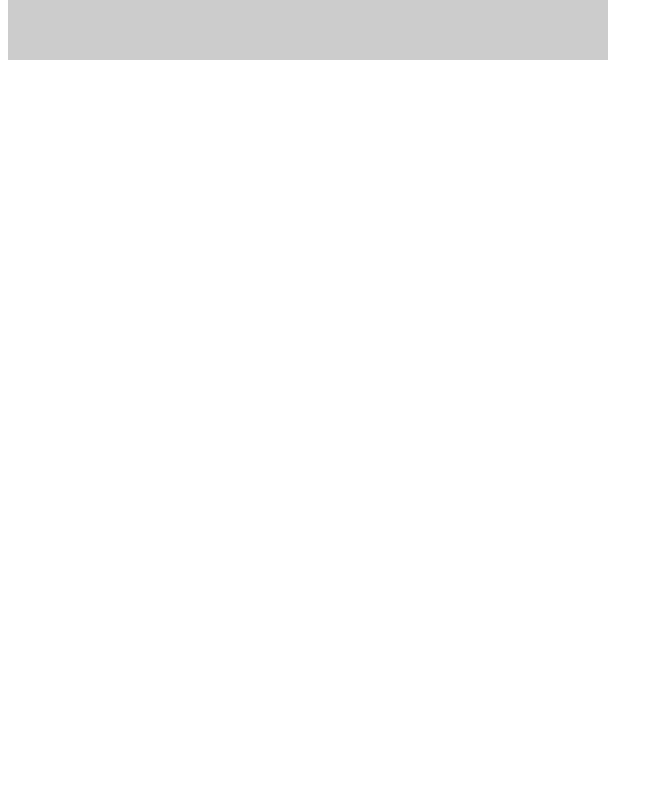
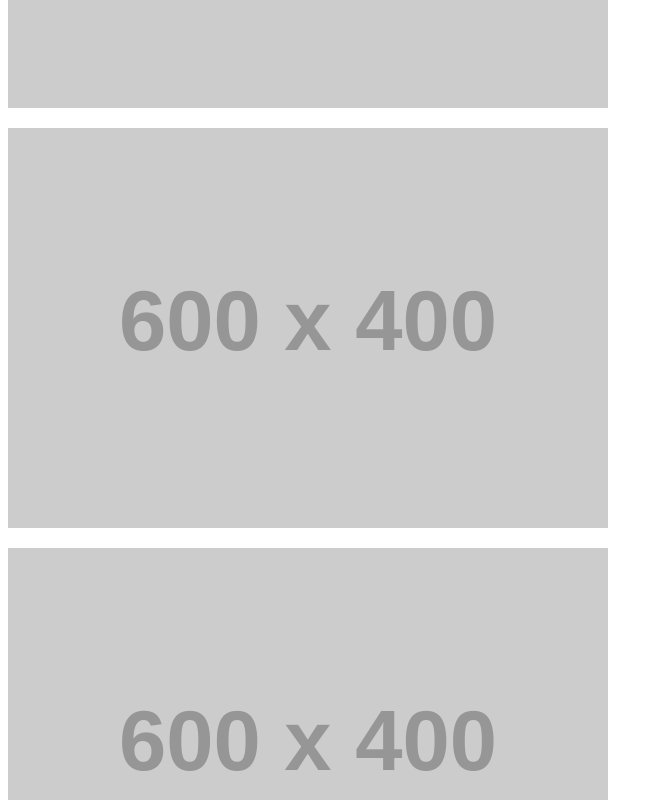
Before and after one commit to danieljoonkimm/testReactApp, a React app in the folder client/: page / in a window 1280 px wide. Shown: the part 1560-2360 px from the top of the page, without its empty margins (0-663 px from the left). Before the commit the page ends 1632 px from the top, so only its background shows below. Built offline with nearby package versions, Linux system fonts and the light colour scheme; the HTML template or start-up script is replaced by a standard one.

Commit message:
[edit] fixing images

```diff
--- a/client/package.json
+++ b/client/package.json
@@ -33,6 +33,7 @@
     "joongrids4": "^1.0.0",
     "joongrids5": "^1.0.0",
     "joongridstest": "^1.0.0",
+    "lodash": "^4.17.15",
     "mini-css-extract-plugin": "^0.7.0",
     "node-sass": "^4.12.0",
     "optimize-css-assets-webpack-plugin": "^5.0.3",
--- a/client/src/components/List/index.jsx
+++ b/client/src/components/List/index.jsx
@@ -48,19 +48,14 @@ class List extends Component {
             image: splitImageString[i]
           });
         }
-        let imagesAfterFirstRow = [];
         let grabImages = document.getElementsByClassName("img-responsive")
+        console.log(grabImages, 'hi')
         let finalImages = images.map( (item, index) => {
-          let cssStyles = {border: "red"}
-          if(index >= options.columns && grabImages) {
-            imagesAfterFirstRow.push(grabImages)
-            console.log(imagesAfterFirstRow, 'hi')
-          }
           return (
             <div
               className={`col-xs-${12} col-sm-${columnNum/options.columns} col-md-${columnNum/options.columns} col-lg-${columnNum/options.columns}`}
             >
-              <img className="img-responsive" src={item.image} alt=""/>
+              <img className="img-responsive" src={item.image} alt="" style={{marginBottom: '1em'}}/>
             </div>
           );
         });
@@ -72,8 +67,8 @@ class List extends Component {
 
   render() {
     return <div className="container">{this.joongrids({
-      columns: 2,
-      imageURLs: "https://dummyimage.com/600x400/000/fff, https://dummyimage.com/600x400/000/fff, https://dummyimage.com/600x400/000/fff, https://dummyimage.com/600x400/000/fff"
+      columns: 4,
+      imageURLs: "https://dummyimage.com/600x400/000/fff, https://dummyimage.com/600x400/000/fff, https://dummyimage.com/600x400/000/fff, https://dummyimage.com/600x400/000/fff, https://dummyimage.com/600x400/000/fff, https://dummyimage.com/600x400/000/fff, https://dummyimage.com/600x400/000/fff, https://dummyimage.com/600x400/000/fff"
     })}</div>;
   }
 }
```
